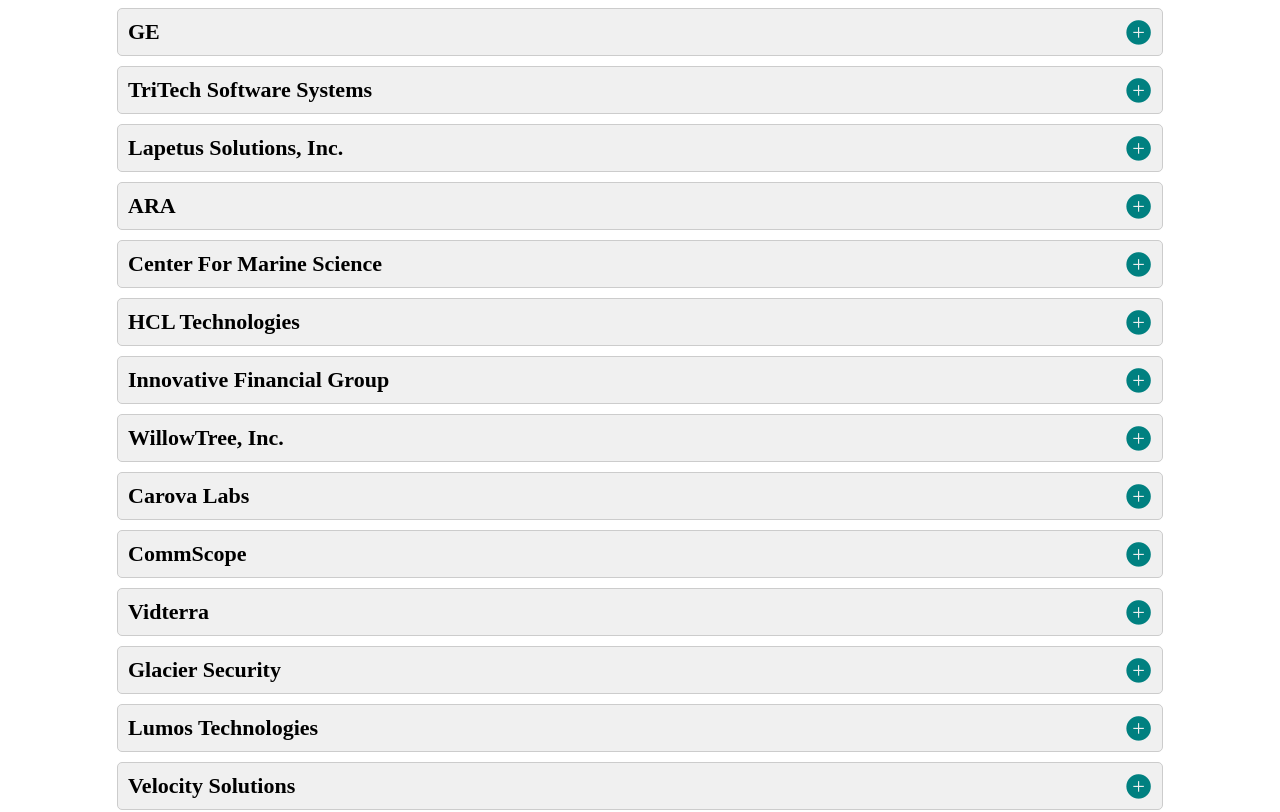
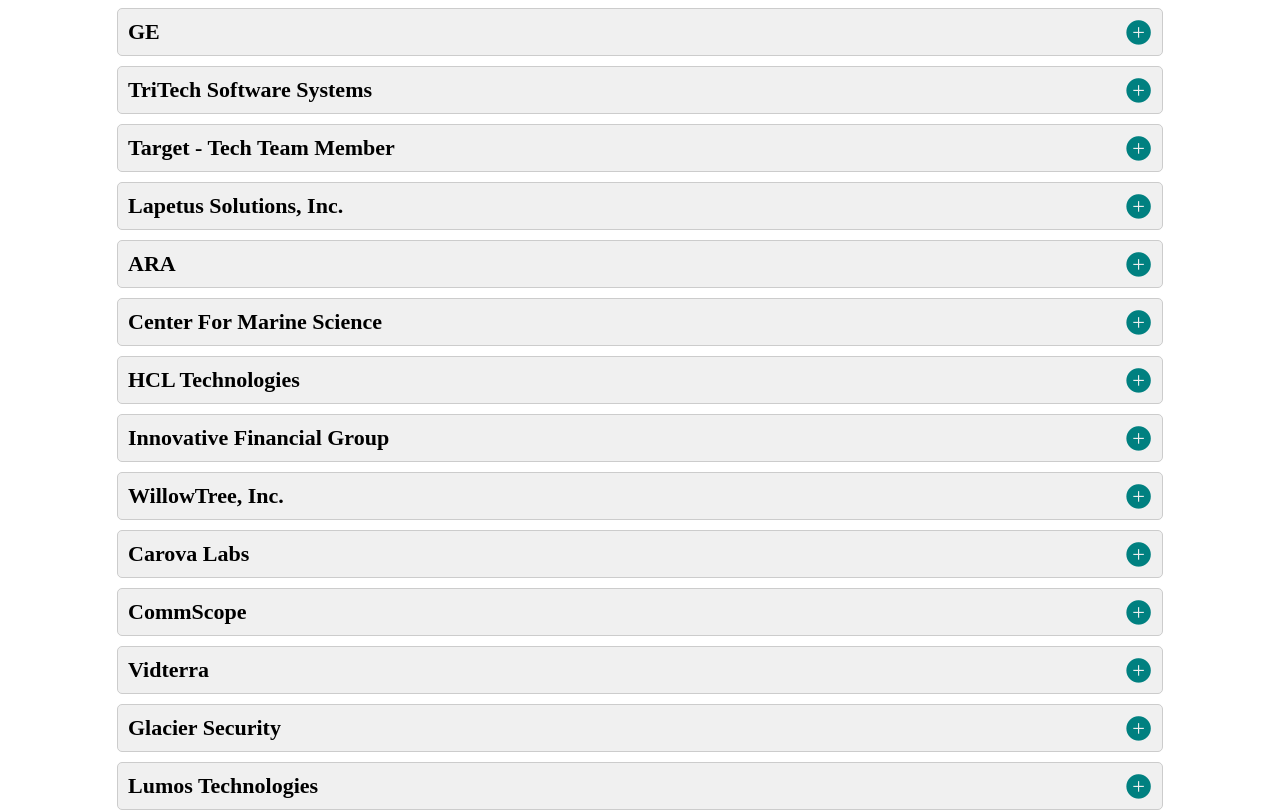
Before and after one commit to MichaelT-178/ForGuy, a Vue app: page /jobs/WhereToApply in a window 1280 px wide. Shown: the part 1423-2235 px from the top of the page. Built offline with nearby package versions, Linux system fonts and the light colour scheme.

Commit message:
Added jobs WhereToApply

```diff
--- a/src/Views/ImageView.vue
+++ b/src/Views/ImageView.vue
@@ -22,7 +22,6 @@ const info = {
   Description: route.params.Description.replace("&&&&", "'"), //Include ' in actual string
   Pic: route.params.Pic,
 };
-
 
 const imagePath = new URL(`../assets/${info.Pic}`, import.meta.url).href;
 
--- a/src/data/jobs/WhereToApply.json
+++ b/src/data/jobs/WhereToApply.json
@@ -187,6 +187,14 @@
             "Name": "TriTech Software Systems",
             "Location": "Wilmington, North Carolina",
             "LinkedIn": "https://www.linkedin.com/company/tritech-software-systems/jobs/",
+            "Contact": "",
+            "Tips": "",
+            "Pay": ""
+        },
+        {
+            "Name": "Target - Tech Team Member",
+            "Location": "Charlotte, North Carolina",
+            "LinkedIn": "https://www.linkedin.com/company/target/jobs/",
             "Contact": "",
             "Tips": "",
             "Pay": ""
@@ -684,6 +692,14 @@
             "Location": "Wilmington, North Carolina",
             "LinkedIn": "https://www.linkedin.com/company/cloudwyze-inc-/jobs/",
             "Contact": "https://www.cloudwyze.com/contact/",
+            "Tips": "",
+            "Pay": ""
+        },
+        {
+            "Name": "The Wang Lab - Undergraduate Researcher",
+            "Location": "Wilmington, North Carolina (UNCW Campus)",
+            "LinkedIn": "https://www.linkedin.com/company/target/jobs/",
+            "Contact": "thewanglab.org@gmail.com",
             "Tips": "",
             "Pay": ""
         },
```
